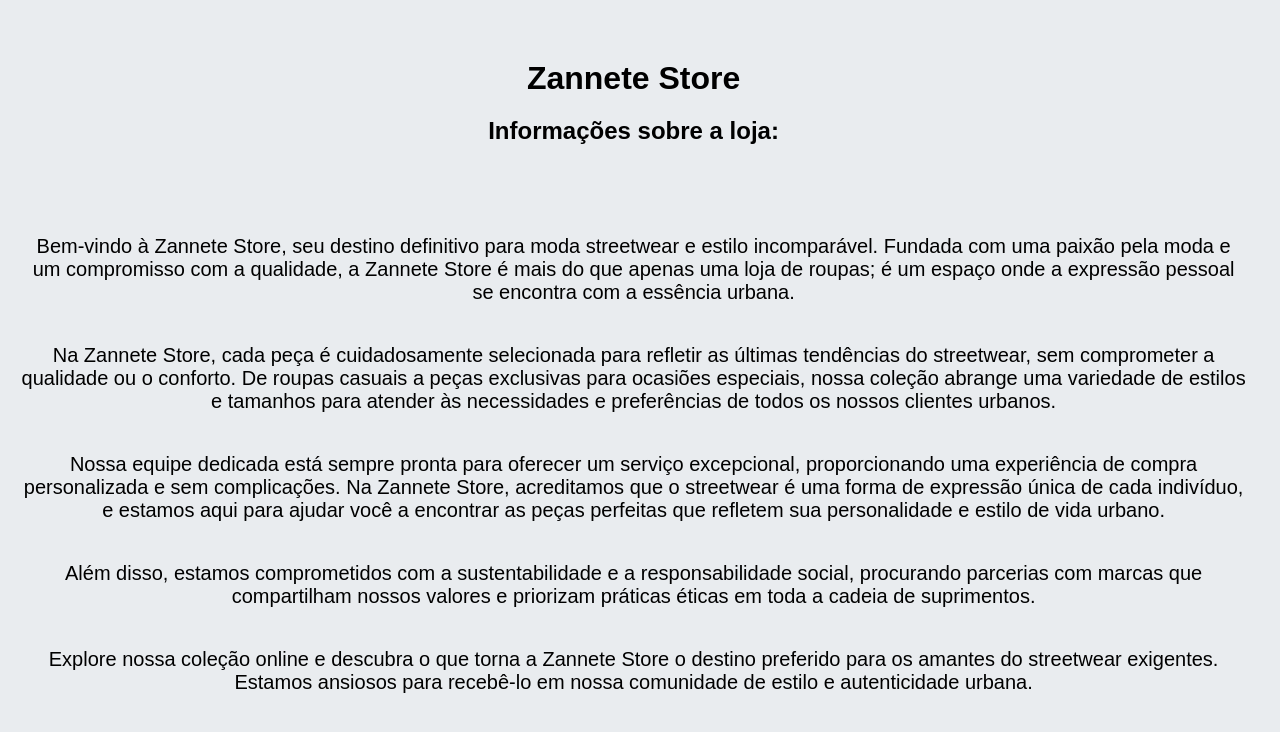
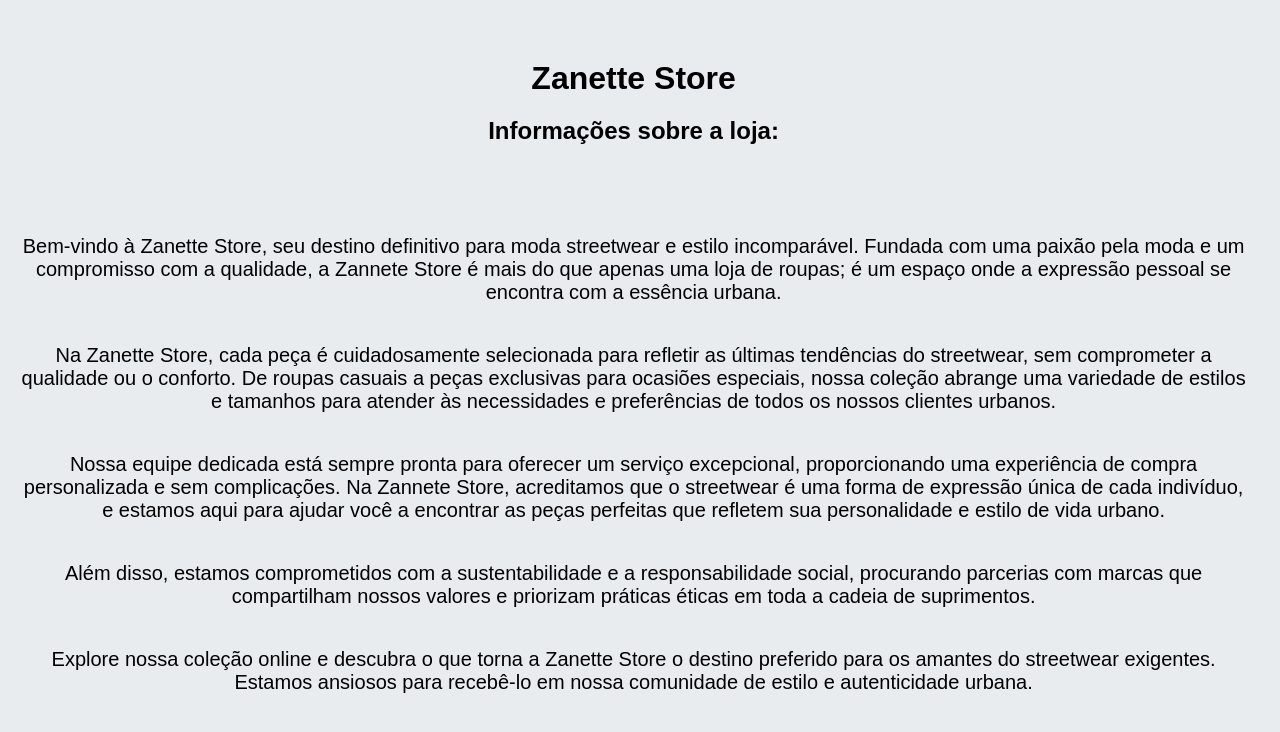
Before and after one commit to zanettebc/site, a plain HTML site: page info-loja.html in a window 1280 px wide. Drawn offline with Linux system fonts and the light colour scheme.

Commit message:
Update info-loja.html

```diff
--- a/info-loja.html
+++ b/info-loja.html
@@ -8,15 +8,15 @@
 </head>
 <body>
     <div class="titles">
-        <h1>Zannete Store</h1>
+        <h1>Zanette Store</h1>
         <h2>Informações sobre a loja:</h2>
     </div>
     <div class="text">
-        <p>Bem-vindo à Zannete Store, seu destino definitivo para moda streetwear e estilo incomparável. Fundada com uma paixão pela moda e um compromisso com a qualidade, a Zannete Store é mais do que apenas uma loja de roupas; é um espaço onde a expressão pessoal se encontra com a essência urbana.</p>
-        <p>Na Zannete Store, cada peça é cuidadosamente selecionada para refletir as últimas tendências do streetwear, sem comprometer a qualidade ou o conforto. De roupas casuais a peças exclusivas para ocasiões especiais, nossa coleção abrange uma variedade de estilos e tamanhos para atender às necessidades e preferências de todos os nossos clientes urbanos.</p>
+        <p>Bem-vindo à Zanette Store, seu destino definitivo para moda streetwear e estilo incomparável. Fundada com uma paixão pela moda e um compromisso com a qualidade, a Zannete Store é mais do que apenas uma loja de roupas; é um espaço onde a expressão pessoal se encontra com a essência urbana.</p>
+        <p>Na Zanette Store, cada peça é cuidadosamente selecionada para refletir as últimas tendências do streetwear, sem comprometer a qualidade ou o conforto. De roupas casuais a peças exclusivas para ocasiões especiais, nossa coleção abrange uma variedade de estilos e tamanhos para atender às necessidades e preferências de todos os nossos clientes urbanos.</p>
         <p>Nossa equipe dedicada está sempre pronta para oferecer um serviço excepcional, proporcionando uma experiência de compra personalizada e sem complicações. Na Zannete Store, acreditamos que o streetwear é uma forma de expressão única de cada indivíduo, e estamos aqui para ajudar você a encontrar as peças perfeitas que refletem sua personalidade e estilo de vida urbano.</p>
         <p>Além disso, estamos comprometidos com a sustentabilidade e a responsabilidade social, procurando parcerias com marcas que compartilham nossos valores e priorizam práticas éticas em toda a cadeia de suprimentos.</p>
-        <p>Explore nossa coleção online e descubra o que torna a Zannete Store o destino preferido para os amantes do streetwear exigentes. Estamos ansiosos para recebê-lo em nossa comunidade de estilo e autenticidade urbana.</p>
+        <p>Explore nossa coleção online e descubra o que torna a Zanette Store o destino preferido para os amantes do streetwear exigentes. Estamos ansiosos para recebê-lo em nossa comunidade de estilo e autenticidade urbana.</p>
 
     </div>
 </body>
```
